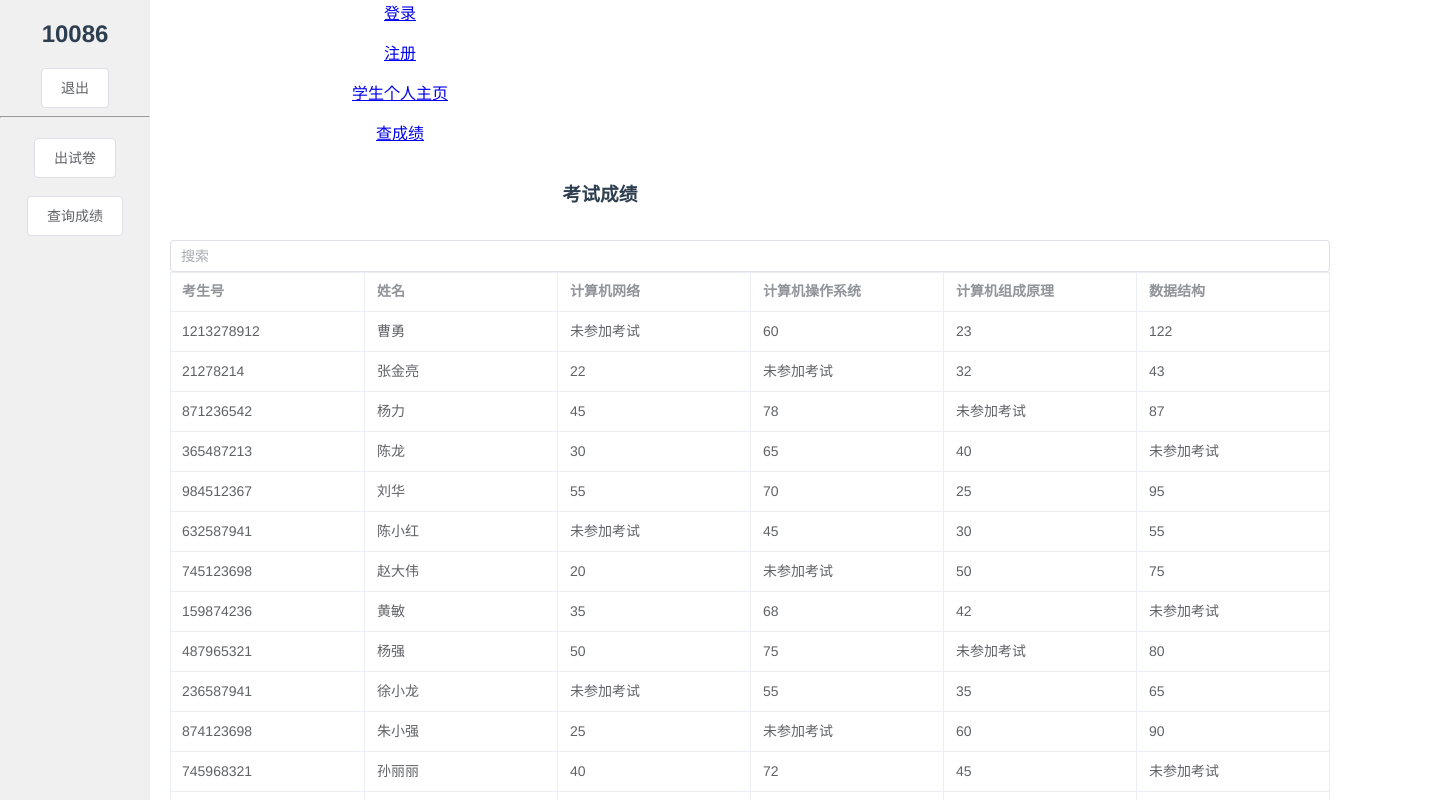
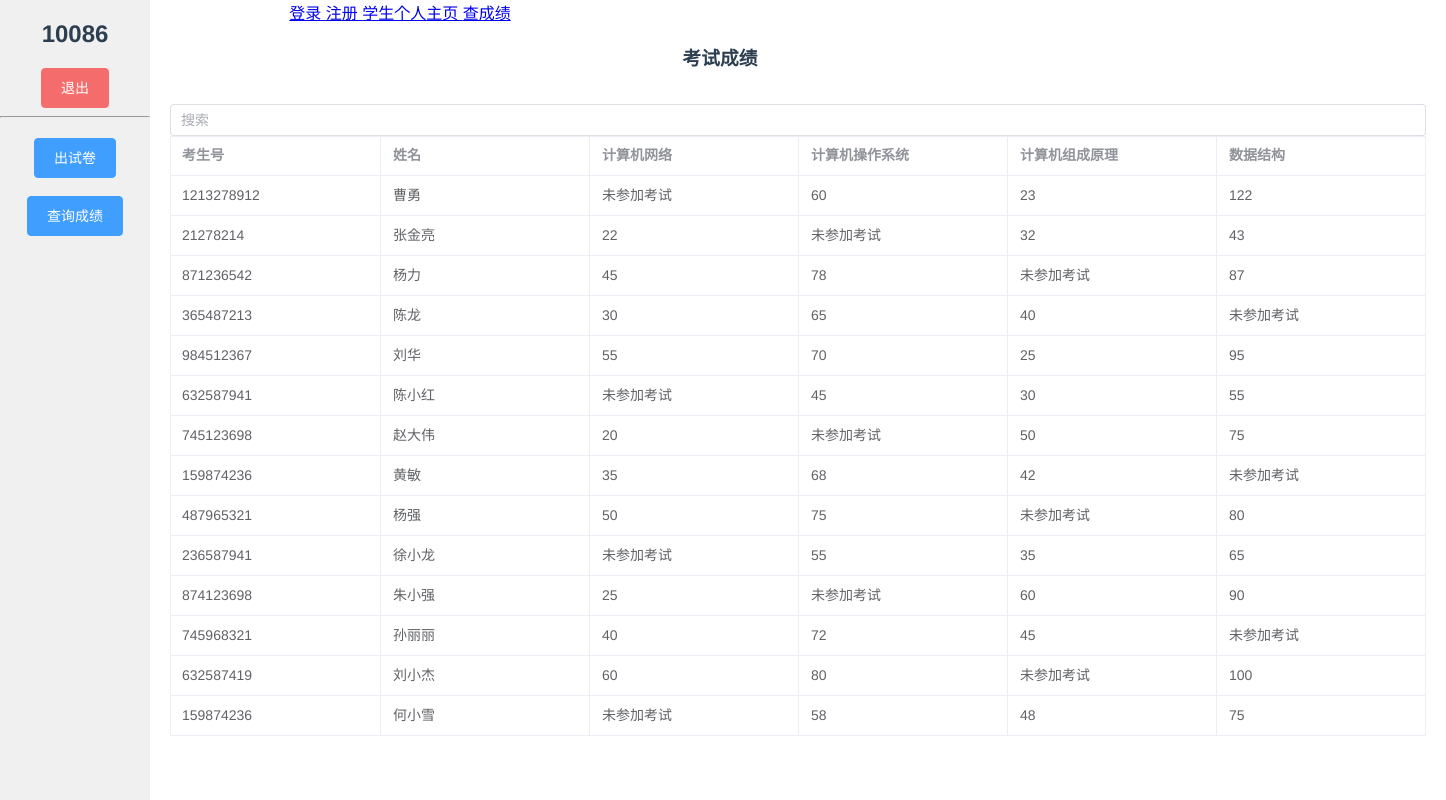
Before and after one commit to yuuki2022/myweb, a Vue app in the folder myvue/: page /gradelookup in a window 1280 px wide. Shown: the top 800 px of the page, 1446 px wide, since content can reach past the window. Built offline with nearby package versions, Linux system fonts and the light colour scheme.

Commit message:
表格更好康了

```diff
--- a/myvue/src/App.vue
+++ b/myvue/src/App.vue
@@ -1,12 +1,12 @@
 <template>
-  <router-link to="/">登录</router-link>
-  <p></p>
-  <router-link to="/register">注册</router-link>
-  <p></p>
-  <router-link to="/student">学生个人主页</router-link>
-  <p></p>
+  <router-link to="/">登录  </router-link>
+
+  <router-link to="/register">注册  </router-link>
+
+  <router-link to="/student">学生个人主页  </router-link>
+
   <router-link to="/gradelookup">查成绩</router-link>
-  <p></p>
+
   <router-view></router-view>
 </template>
 
--- a/myvue/src/components/GradeLookup.vue
+++ b/myvue/src/components/GradeLookup.vue
@@ -1,5 +1,5 @@
 <template>
-    <div class="common-layout">
+
     <el-container>
         <el-aside width=150px>
 
@@ -16,12 +16,12 @@
 
             <div class="username">10086</div>
             <!-- <button @click="logout" class="logout">退出</button> -->
-                <el-button plain @click="logout" size="large">退出</el-button>
+            <el-button type="danger" @click="logout" size="large">退出</el-button>
             <hr>
             <div class="buttons">
-                    <el-button plain size="large">出试卷</el-button>
+                <el-button type="primary" size="large">出试卷</el-button>
                 <br>
-                    <el-button @click="Togradelookup" class="green" size="large">查询成绩</el-button>
+                <el-button type="primary" @click="Togradelookup" size="large">查询成绩</el-button>
                 <br>
                 <!-- <button class="purple">检查结果</button> -->
             </div>
@@ -87,14 +87,13 @@
             </el-main>
         </el-container>
     </el-container>
-    </div>
 
 
-
+<!--
     <div id="app">
 
 
-        <!-- <table class="table">
+        <table class="table">
             <thead>
                 <tr class="tableheader">
                     <th>考生号</th>
@@ -115,12 +114,12 @@
                     <td>{{ examer.ds !== null ? examer.ds : '未考试' }}</td>
                 </tr>
             </tbody>
-        </table> -->
+        </table>
 
 
 
 
-    </div>
+    </div> -->
 
 
 
@@ -1272,7 +1271,9 @@ interface User {
     padding: 0;
     box-sizing: border-box;
 } */
-
+.el-container{
+    width: 180%;
+}
 .title {
     margin-top: 30px;
     text-align: center;
@@ -1281,7 +1282,7 @@ interface User {
 }
 
 .el-header {
-    margin-left: 50%;
+    /* margin-left: 50%; */
     size: 40pt;
 }
 
@@ -1296,8 +1297,8 @@ interface User {
 }
 
 .el-main {
-    width: 150%;
-    margin: 0% 150px;
+    width: 90%;
+    margin-left: 150px;
     border-collapse: collapse;
 }
 
--- a/myvue/src/components/Student.vue
+++ b/myvue/src/components/Student.vue
@@ -6,7 +6,7 @@
 
         <div class="student-info">
             <span style="font-size: 20px;">学号<br></span>
-        <span id = "studentId"> 123456789</span>
+            <span id="studentId"> 123456789</span>
             <button class="exit-button">退出</button>
         </div>
 
@@ -44,19 +44,24 @@ export default {
 body {
     font-family: Arial, sans-serif;
 }
+
 .header {
     text-align: center;
     padding: 20px;
     background-color: #f0f0f0;
+    width: 100%;
 }
+
 .title {
     font-size: 24px;
 }
+
 .student-info {
     margin-top: 20px;
     margin-left: 20px;
     position: relative;
 }
+
 .exit-button {
     position: absolute;
     left: 0;
@@ -68,21 +73,24 @@ body {
     border: none;
     cursor: pointer;
 }
+
 .subject-list {
     margin-top: 50px;
     width: 30%;
     margin-left: auto;
     margin-right: auto;
-            border:2px solid;
-            border-radius:25px;
+    border: 2px solid;
+    border-radius: 25px;
     text-align: center;
 }
+
 .subject-item {
     margin: 20px;
     padding: 20px;
-            border:2px solid;
-            border-radius:25px;
+    border: 2px solid;
+    border-radius: 25px;
 }
+
 .exam-button {
     float: right;
     background-color: green;
```
Lines whose indentation alone changed are shown as unchanged.
